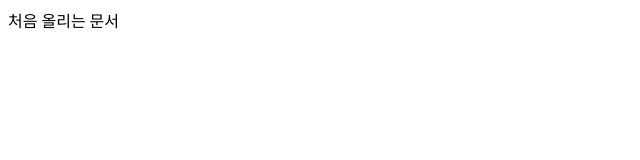
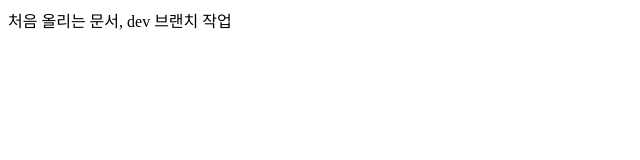
Before and after one commit to arbeoten/branch_test, a plain HTML site: page index.html in a window 1280 px wide. Shown: the whole page, without its empty margins (0-640 px from the left). Drawn offline with Linux system fonts and the light colour scheme.

Commit message:
dev first

```diff
--- a/index.html
+++ b/index.html
@@ -6,6 +6,6 @@
       <title>Document</title>
    </head>
    <body>
-      처음 올리는 문서
+      처음 올리는 문서, dev 브랜치 작업
    </body>
 </html>
```
